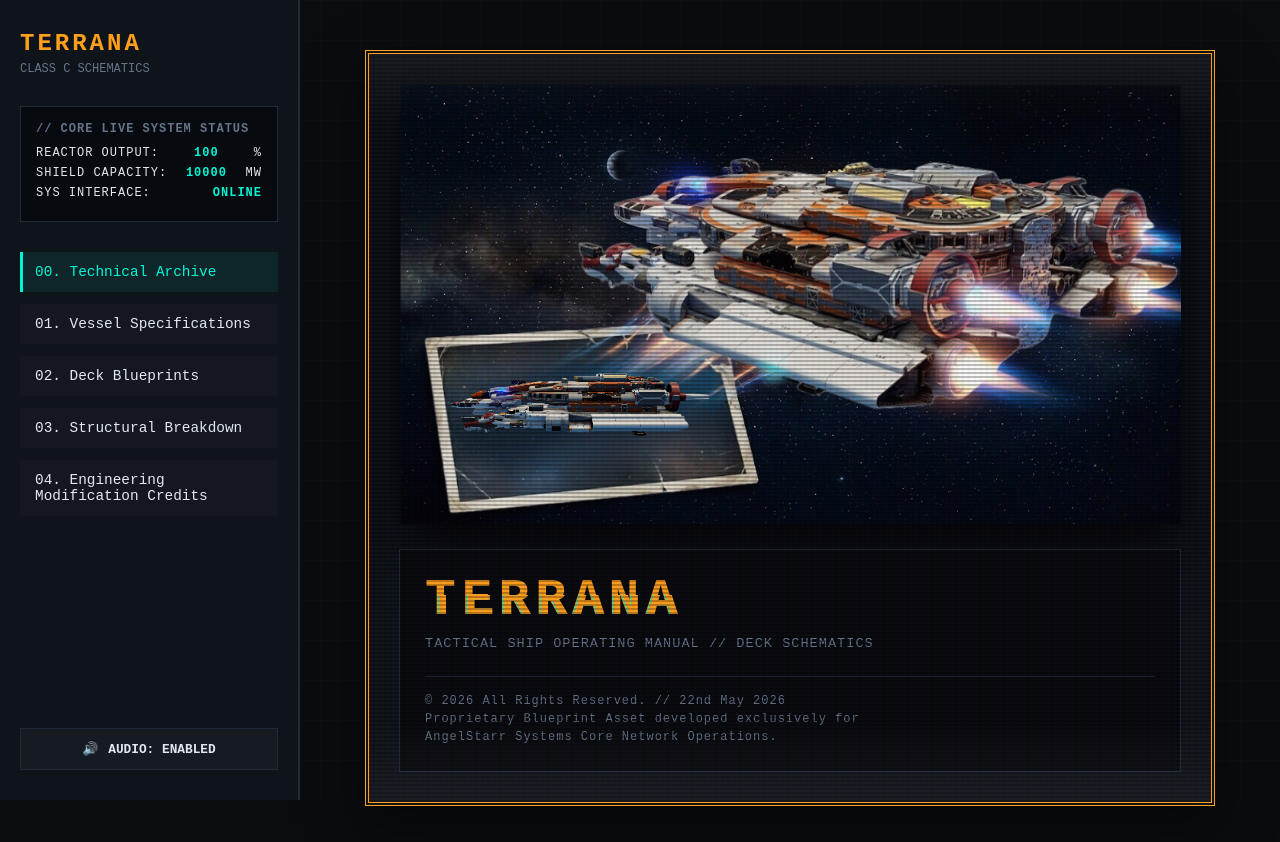
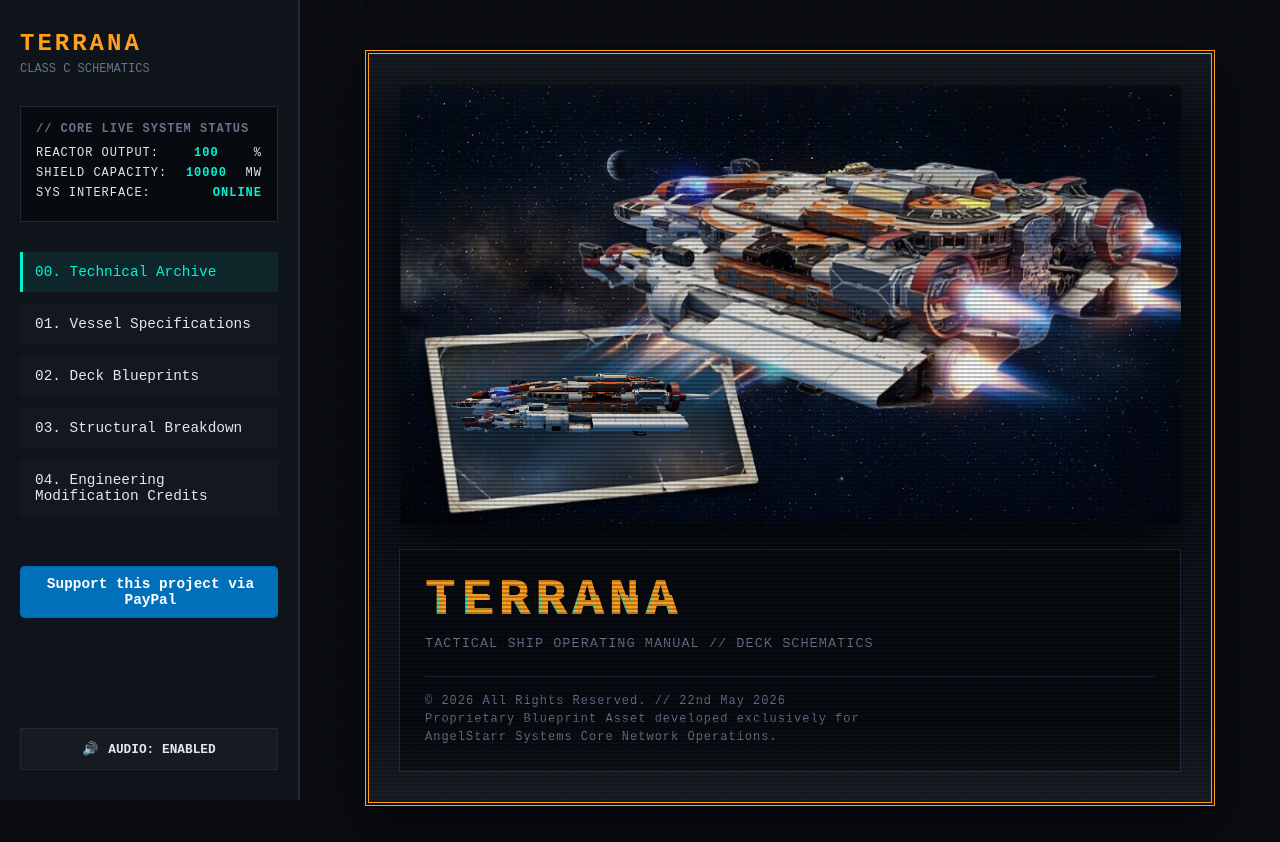
Before and after one commit to AquaSurfer/Terrana, a plain HTML site: page index.html in a window 1280 px wide. Drawn offline with Linux system fonts and the light colour scheme.

Commit message:
Add files via upload

```diff
--- a/index.html
+++ b/index.html
@@ -34,7 +34,12 @@
             <li><a href="#credits">04. Engineering Modification Credits</a></li>
         </ul>
 
-        <!-- MASTER AUDIO TOGGLE INTERFACE & DOWNLOAD SCHEME PAYLOAD -->
+        <!-- MASTER AUDIO TOGGLE INTERFACE & PAYMENY SCHEME  -->
+	<div class="support-section" style="margin: 20px 0; text-align: center;">
+	    <a href="https://paypal.me/aquasurfer" target="_blank" style="padding: 10px 20px; background-color: #0070ba; color: white; text-decoration: none; border-radius: 5px; font-weight: bold;">
+	        Support this project via PayPal
+	    </a>
+	</div>
         <div class="sidebar-footer">
             <button id="audio-toggle" class="audio-btn fx-audio-toggle">
                 <span class="audio-icon">🔊</span> AUDIO: ENABLED
```
